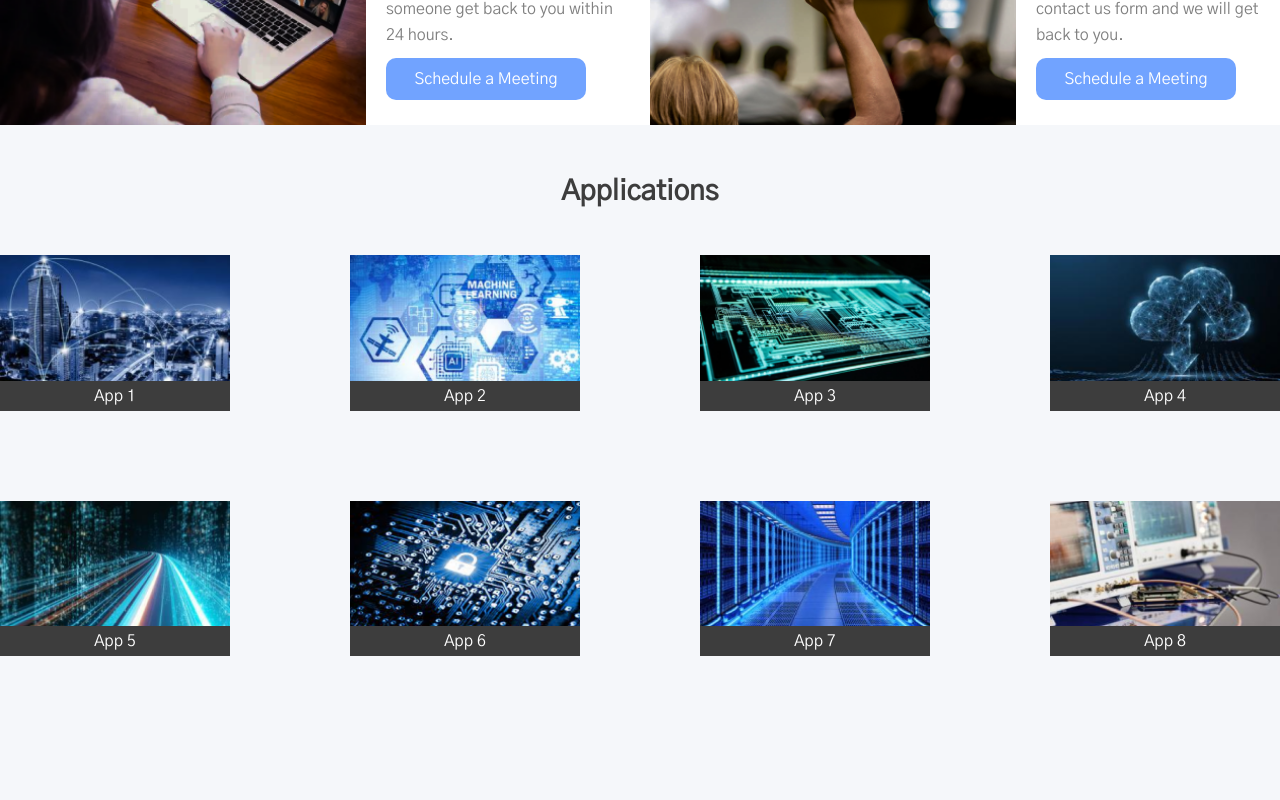
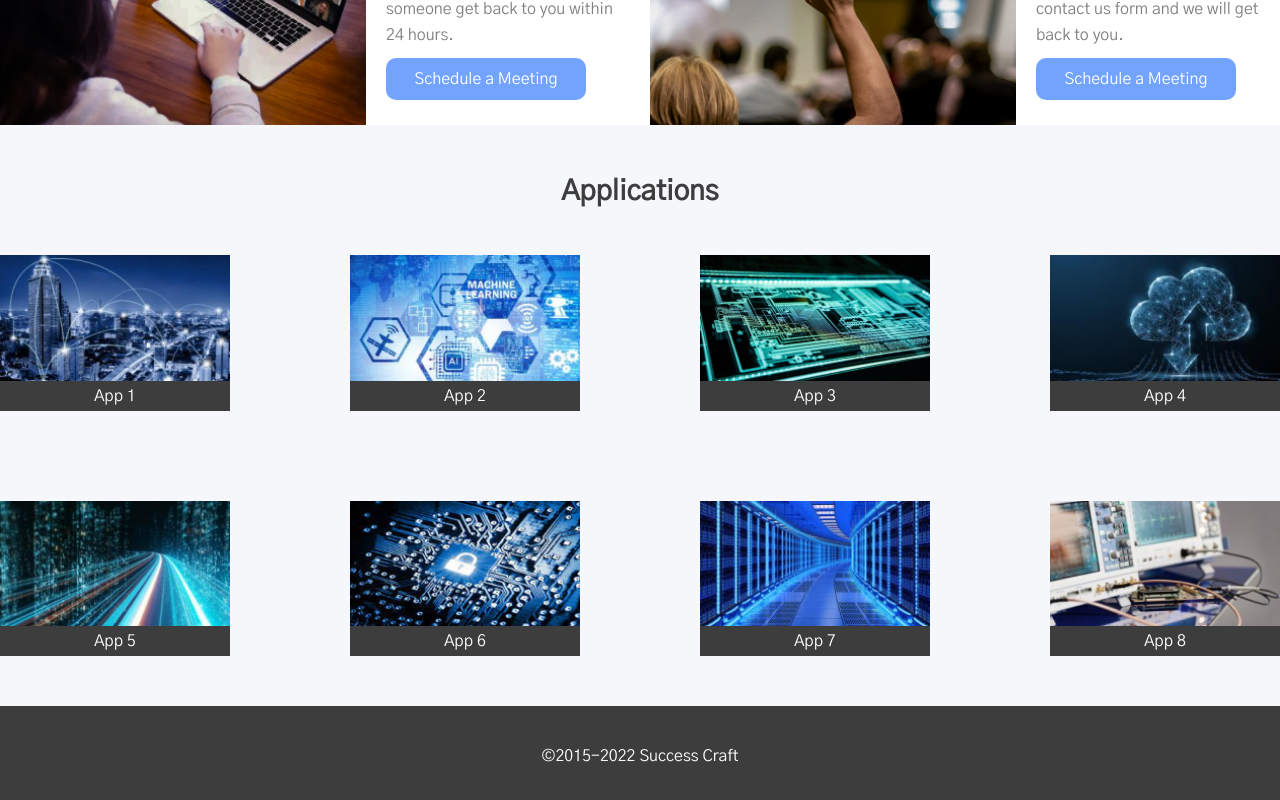
Before and after one commit to Olrosa/vue-test-project, a Vue app: page / in a window 1280 px wide. Shown: the part 2684-3484 px from the top of the page. Before the commit the page ends 3390 px from the top, so only its background shows below. Built offline with nearby package versions, Linux system fonts and the light colour scheme.

Commit message:
feat: added footer section

```diff
--- a/src/App.vue
+++ b/src/App.vue
@@ -18,6 +18,10 @@
   <ApplicationsSection
     anchor="applications"
     title="Applications"/>
+
+  <FooterApp>
+    ©2015-2022 Success Craft
+  </FooterApp>
 </template>
 
 <script>
@@ -27,6 +31,7 @@ import AboutSection from './components/aboutSection/AboutSection.vue'
 import FrameworksSection from './components/frameworksSection/FrameworksSection.vue'
 import ActionCardsSection from './components/actionCardsSection/ActionCardsSection.vue'
 import ApplicationsSection from './components/applicationsSection/ApplicationsSection.vue'
+import FooterApp from './components/footerApp/FooterApp.vue'
 
 import logo from './assets/icons/logo.png'
 import heroBg from './assets/img/hero_bg.png'
@@ -48,7 +53,7 @@ export default {
     }
   },
   components: {
-    HeaderComponent, MainSection, AboutSection, FrameworksSection, ActionCardsSection, ApplicationsSection
+    HeaderComponent, MainSection, AboutSection, FrameworksSection, ActionCardsSection, ApplicationsSection, FooterApp
   },
   provide() {
     return {
--- /dev/null
+++ b/src/components/footerApp/FooterApp.vue
@@ -0,0 +1,25 @@
+<template>
+  <footer class="footer">
+    <span class="footer__descr">
+        <slot/>
+    </span>
+  </footer>
+</template>
+
+<script>
+export default {
+
+}
+</script>
+
+<style scoped lang="scss">
+    .footer {
+        padding: 40px 0 50px 0;
+        background: #3D3D3D;
+        &__descr {
+            display: block;
+            color: #fff;
+            text-align: center;
+        }
+    }
+</style>
```
